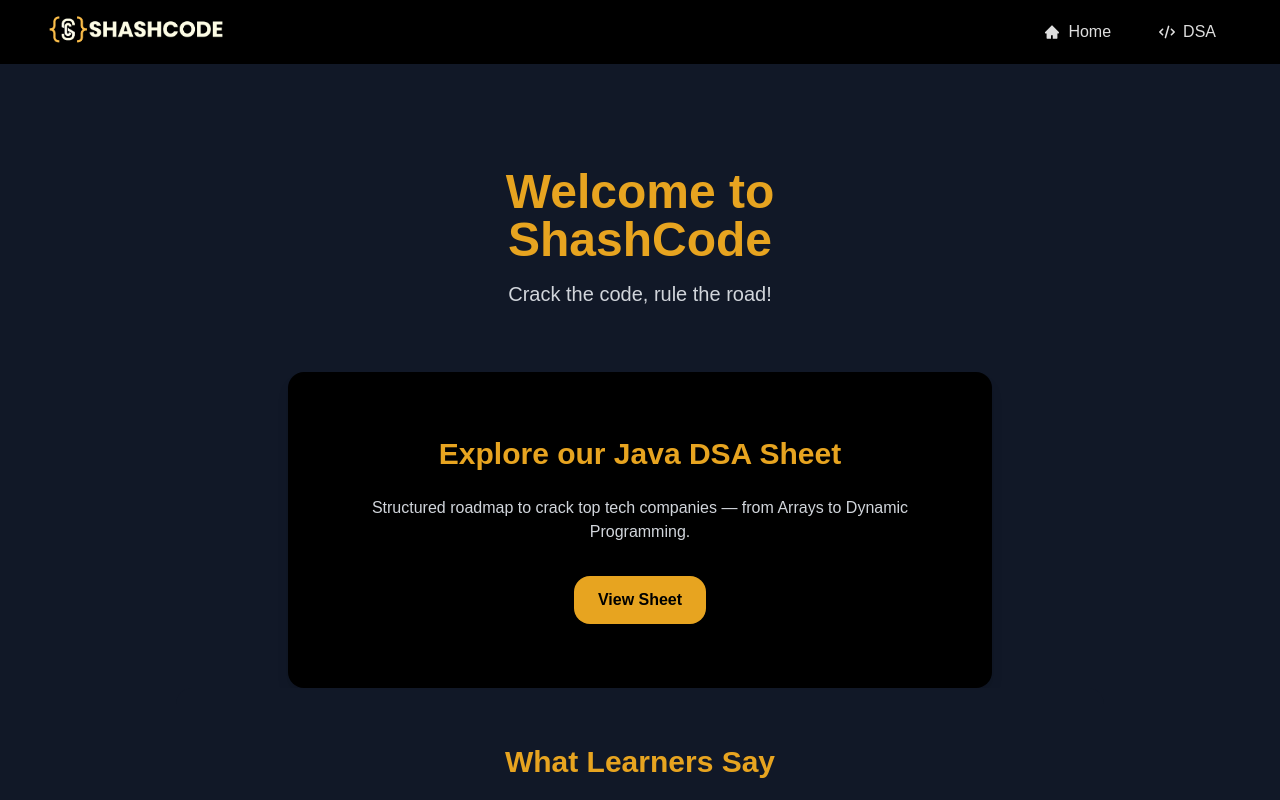
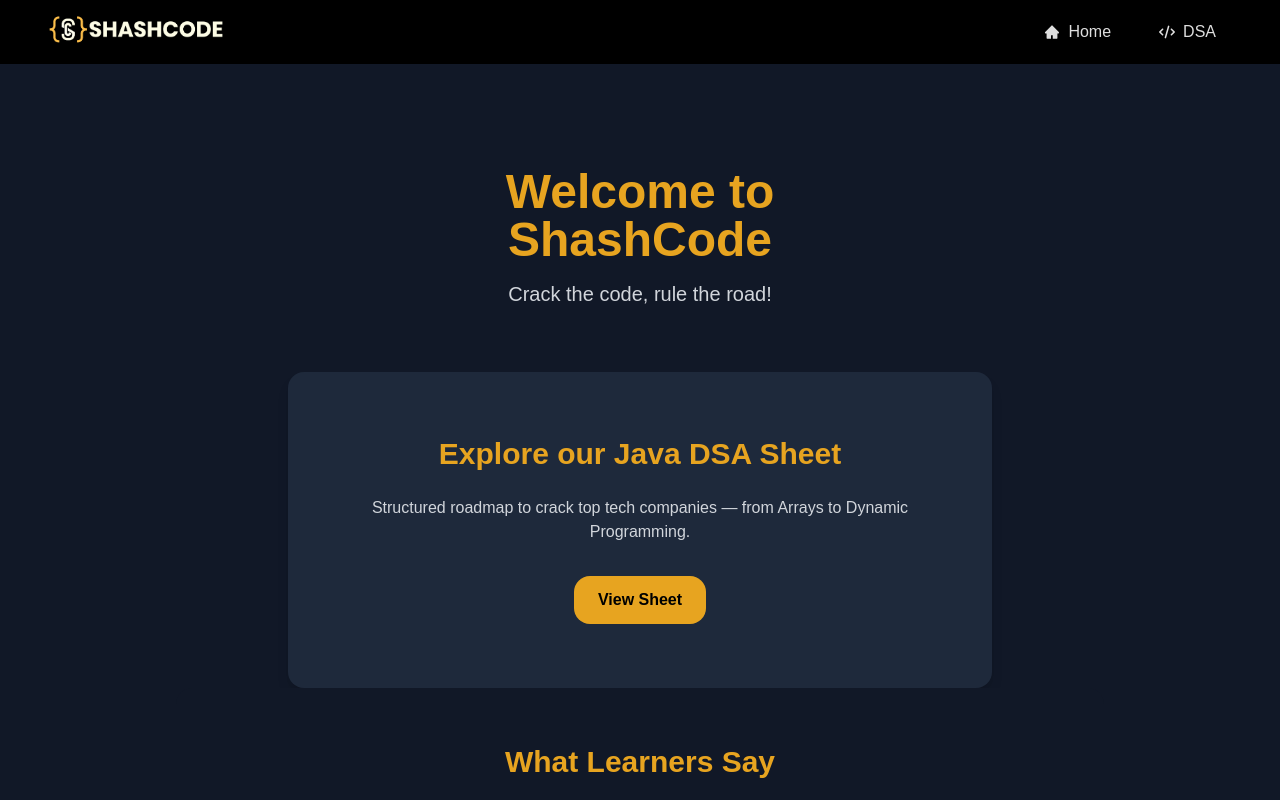
Before and after one commit to shashcode-org/shashcode, a React (Vite) app: page / in a window 1280 px wide. Shown: the top 800 px of the page. Built offline with nearby package versions, Linux system fonts and the light colour scheme.

Commit message:
Added bg-slate-800 to CTA Home Page

```diff
--- a/src/pages/Home.jsx
+++ b/src/pages/Home.jsx
@@ -40,7 +40,7 @@
       </section>
 
       {/* Explore DSA Sheet - Call to Action */}
-      <section className="py-16 px-4 text-center bg-black rounded-2xl mx-4 sm:mx-8 lg:mx-32 shadow-lg">
+      <section className="py-16 px-4 text-center bg-slate-800 rounded-2xl mx-4 sm:mx-8 lg:mx-32 shadow-lg">
         <h2 className="text-3xl font-bold mb-6 text-signature_yellow">Explore our Java DSA Sheet</h2>
         <p className="text-gray-300 max-w-xl mx-auto mb-8">
           Structured roadmap to crack top tech companies — from Arrays to Dynamic Programming.
```
